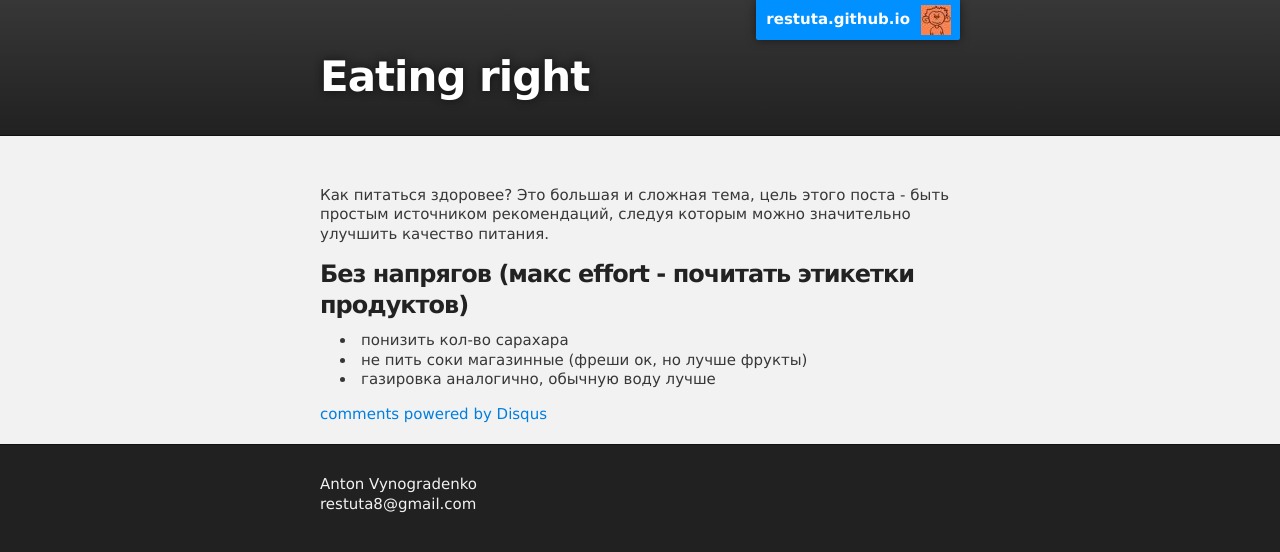
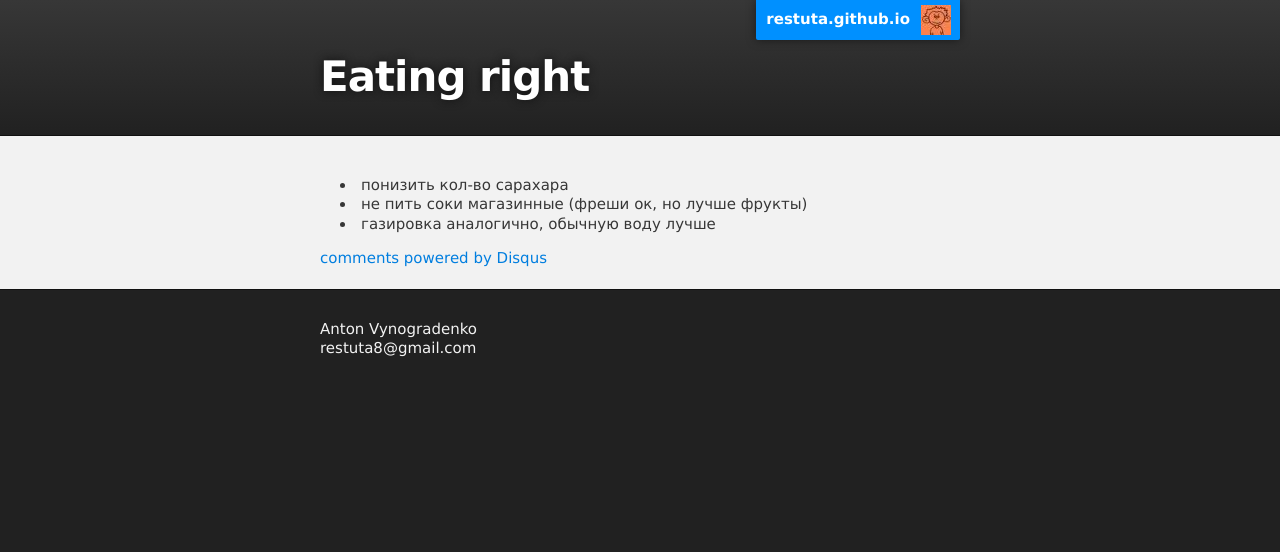
Before and after one commit to Restuta/restuta.github.io, a Jekyll site: the page built from _posts/2013-06-11-eating-right.md, in a window 1280 px wide. Shown: the top 552 px of the page. Built offline with Jekyll 4.4.1, drawn with Linux system fonts in a browser that asks for light colours; comment, search, counter and statistics services are not loaded.

Commit message:
updated eating right post

```diff
--- a/_posts/2013-06-11-eating-right.md
+++ b/_posts/2013-06-11-eating-right.md
@@ -2,11 +2,6 @@
 layout: post
 title: Eating right
 ---
-
-Как питаться здоровее? Это большая и сложная тема, цель этого поста - быть простым источником рекомендаций, следуя которым можно значительно улучшить качество питания.
-
-
-###Без напрягов (макс effort - почитать этикетки продуктов)
 * понизить кол-во сарахара
 * не пить соки магазинные (фреши ок, но лучше фрукты)
 * газировка аналогично, обычную воду лучше
```
